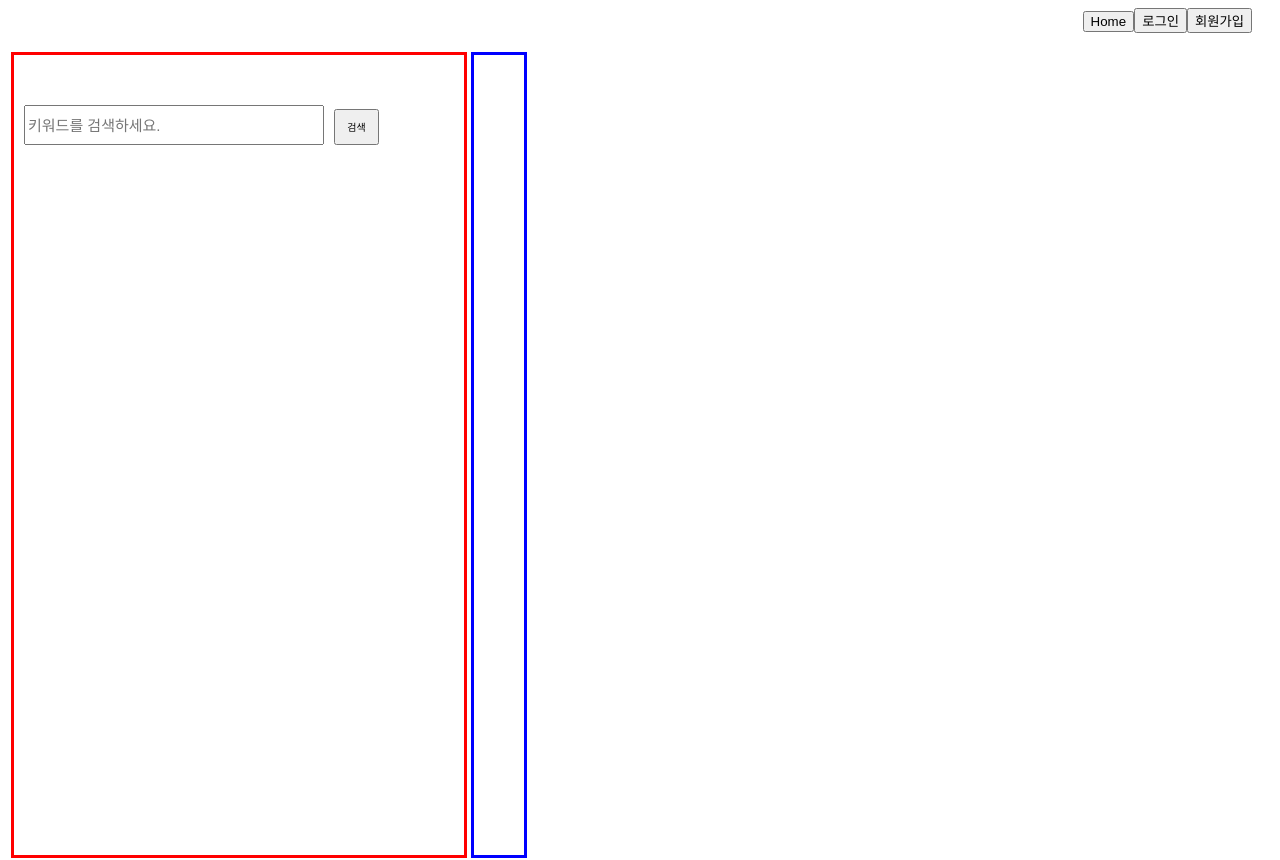
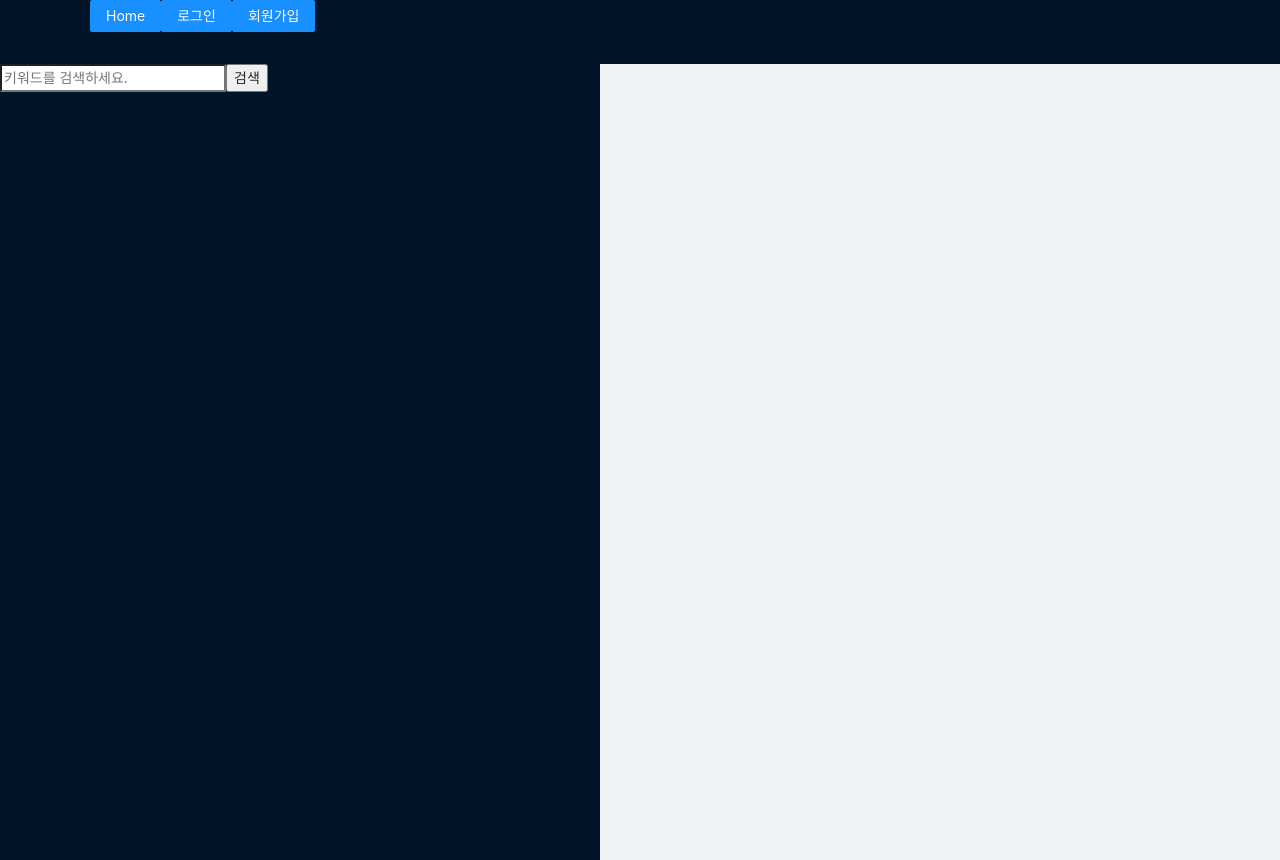
Before and after one commit to gkyoe/Balan-News, a React app: page / in a window 1280 px wide. Shown: the top 860 px of the page. Built offline with nearby package versions, Linux system fonts and the light colour scheme.

Commit message:
[ui 라이브러리 설치 및 head, sider ui 설정] - antd, @ant-design/colors 설치 - app.tsx 에서 button 및 header 설정 - sideBar.tsx 에서 Sider 설정

```diff
--- a/package.json
+++ b/package.json
@@ -20,10 +20,12 @@
   },
   "homepage": "https://github.com/gkyoe/Balan-News#readme",
   "dependencies": {
+    "@ant-design/colors": "^4.0.1",
     "@types/iconv": "^2.1.16",
     "@types/iconv-lite": "0.0.1",
     "@types/request": "^2.48.5",
     "@types/request-promise": "^4.1.46",
+    "antd": "^4.4.1",
     "axios": "^0.19.2",
     "bcrypt": "^4.0.1",
     "cheerio": "^1.0.0-rc.3",
--- a/src/client/components/app.css
+++ b/src/client/components/app.css
@@ -1,4 +1,5 @@
-.home-3button {
+/* .home-3button {
   margin-right: 20px;
   text-align: right;
-}
+} */
+@import "~antd/dist/antd.css";
--- a/src/client/components/app.tsx
+++ b/src/client/components/app.tsx
@@ -1,35 +1,45 @@
 import * as React from "react";
 import { Link, Route, Switch, BrowserRouter, Router } from "react-router-dom";
-
+import { Layout, Menu, Button } from "antd";
 import LogIn from "./login";
 import Signup from "./signup";
 import SearchBar from "./searchBar";
 import SideBar from "./sideBar";
 import "./app.css";
 
+const { Header, Content, Footer, Sider } = Layout;
+
 export class App extends React.Component {
   render() {
     return (
+      <Layout>
         <div>
+          <Header>
             <ul>
               <div className="home-3button">
                 <Link to="/">
-              <button className="home-button">Home</button>
+                  <Button type="primary">Home</Button>
                 </Link>
                 <Link to="/signin">
-              <button className="login-button">로그인</button>
+                  <Button type="primary">로그인</Button>
                 </Link>
                 <Link to="/signup">
-              <button className="signup-button">회원가입</button>
+                  <Button type="primary">회원가입</Button>
                 </Link>
               </div>
             </ul>
+          </Header>
           <Switch>
             <Route exact path="/" component={SideBar}></Route>
             <Route path="/signin" component={LogIn}></Route>
             <Route path="/signup" component={Signup}></Route>
           </Switch>
         </div>
+
+        {/* <Sider>
+          <SideBar />
+        </Sider> */}
+      </Layout>
     );
   }
 }
--- a/src/client/components/articleList.css
+++ b/src/client/components/articleList.css
@@ -1,4 +1,9 @@
 .article-title {
+  width: 200vh;
+  color: white;
   font-size: 13px;
   text-align: left;
 }
+
+@import "~antd/dist/antd.css";
+/* @import "~antd/lib/style/themes/default.less"; */
--- a/src/client/components/searchBar.css
+++ b/src/client/components/searchBar.css
@@ -1,23 +1,26 @@
-.searchBar {
+/* .searchBar {
   width: 300px;
   height: 40px;
   margin-left: 10px;
   font-size: 15px;
-}
+} */
 
-.searchBtn {
+/* .searchBtn {
   width: 45px;
   height: 36px;
   vertical-align: middle;
   margin-left: 10px;
   font-size: 10px;
-}
+} */
 
-.search-Zone {
+/* .search-Zone {
+  width: 500;
   margin-top: 50px;
   text-align: left;
-}
+} */
 
 .article-list {
   list-style: none;
 }
+
+@import "~antd/dist/antd.css";
--- a/src/client/components/searchBar.tsx
+++ b/src/client/components/searchBar.tsx
@@ -1,8 +1,10 @@
 import * as React from "react";
 import { Link, Route, Switch, BrowserRouter as Router } from "react-router-dom";
+import { Layout, Menu, Button } from "antd";
 import Sidebar from "react-sidebar";
 import axios from "axios";
 import ArticleList from "./articleList";
+import Sider from "antd/lib/layout/Sider";
 import "./searchBar.css";
 
 interface searchProps {
@@ -43,7 +45,7 @@ export default class SearchBar extends React.Component<
   render() {
     return (
       <div className="search-Zone">
-        <React.Fragment>
+        {/* <React.Fragment> */}
         <form onSubmit={this.props.handleSubmitSearching}>
           <input
             className="searchbar"
@@ -76,7 +78,7 @@ export default class SearchBar extends React.Component<
             })}
           </ul>
         </div>
-        </React.Fragment>
+        {/* </React.Fragment> */}
       </div>
     );
   }
--- a/src/client/components/sideBar.css
+++ b/src/client/components/sideBar.css
@@ -1,12 +1,14 @@
-.side-bar {
+/* .side-bar {
   border: red 3px solid;
-}
+} */
 
 /* .search-bar {
   width: 400px;
 } */
 
-.toggle-bar {
+/* .toggle-bar {
   width: 20px;
   border: blue 3px solid;
-}
+} */
+
+@import "~antd/dist/antd.css";
--- a/src/client/components/sideBar.tsx
+++ b/src/client/components/sideBar.tsx
@@ -1,10 +1,13 @@
 import * as React from "react";
 import { Link, Route, Switch, BrowserRouter, Router } from "react-router-dom";
+import { Layout, Menu, Button } from "antd";
 import axios from "axios";
 import cheerio from "cheerio";
 import SearchBar from "./searchBar";
 import Tabloid from "./tabloid";
+// import Sider from "antd/lib/layout/Sider";
 import "./sideBar.css";
+const { Header, Content, Footer, Sider } = Layout;
 
 interface SidebarProps {}
 
@@ -172,14 +175,8 @@ export class Sidebar extends React.Component<SidebarProps, SidebarState> {
     const transform = this.state.transform;
     console.log(transform);
     return (
-      <table>
-        <tbody>
-          <tr
-            style={{
-              transform: `translateX(${this.state.transform}px)`, //470
-            }}
-          >
-            <th>
+      <Layout>
+        <Sider width={600}>
           <div
             className="side-bar"
             style={{
@@ -197,11 +194,9 @@ export class Sidebar extends React.Component<SidebarProps, SidebarState> {
               handleChangeKeyword={this.handleChangeKeyword}
               addArticleBody={this.addArticleBody}
               deleteArticleBody={this.deleteArticleBody}
-                  // emptyArticleBody={this.emptyArticleBody}
             />
           </div>
-            </th>
-            <th>
+
           <div
             className="toggle-bar"
             style={{
@@ -210,13 +205,10 @@ export class Sidebar extends React.Component<SidebarProps, SidebarState> {
             }}
             onClick={this.handleCloseToggle}
           ></div>
-            </th>
-            <th>
+        </Sider>
+
         <Tabloid news={this.state.selectedArticles}></Tabloid>
-            </th>
-          </tr>
-        </tbody>
-      </table>
+      </Layout>
     );
   }
 }
```
Also changed, not shown: src/client/components/articleList.tsx (+1 -6 lines), 5 other files (tests, documents, lock files or other folders). Lines whose indentation alone changed are shown as unchanged.
